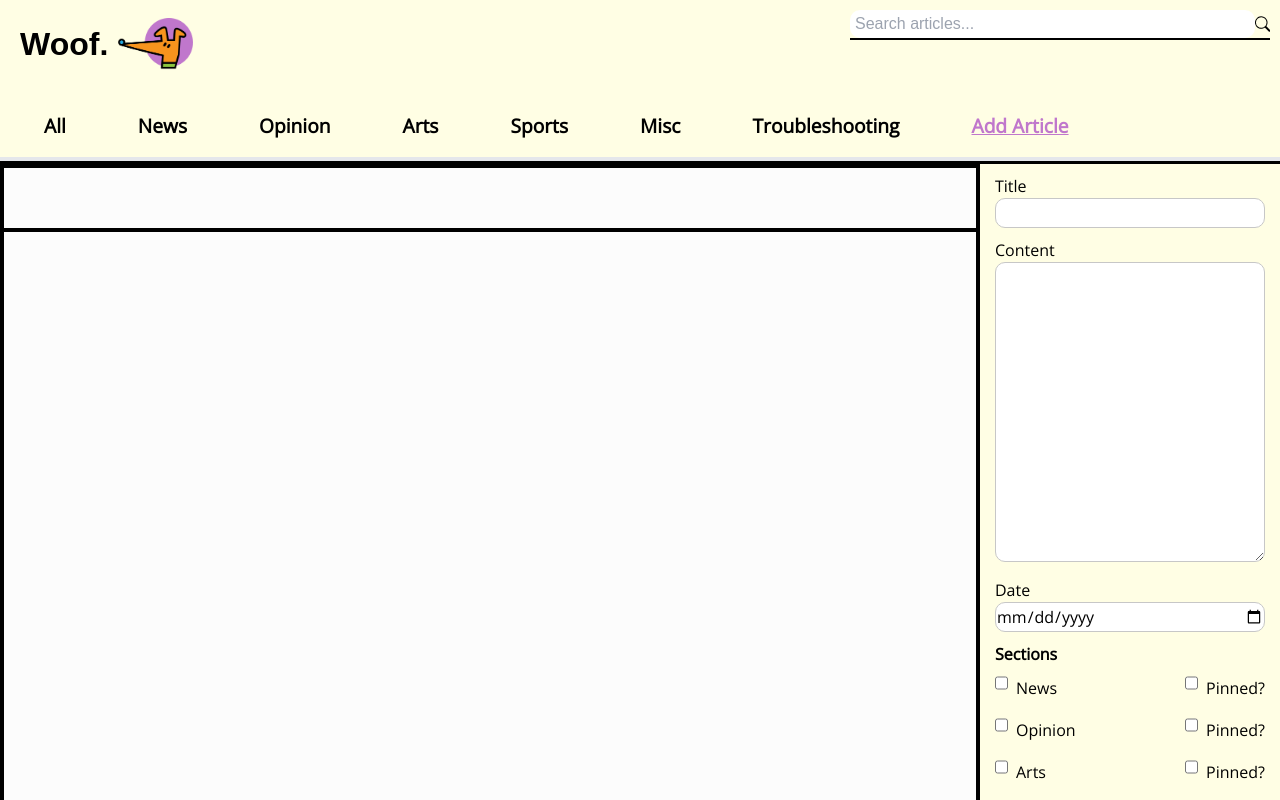
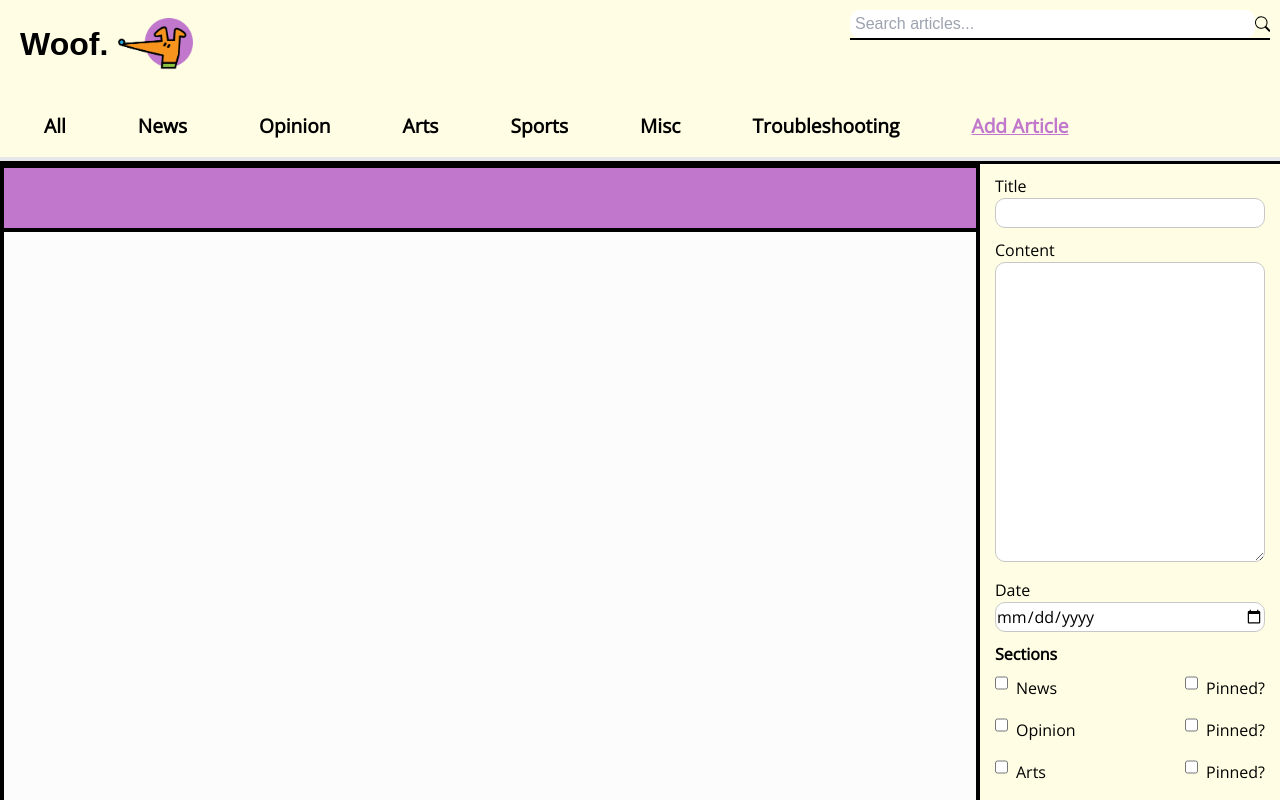
Before and after one commit to dailybruin/woof, a Next.js app: page /new in a window 1280 px wide. Shown: the top 800 px of the page. Built offline with nearby package versions, Linux system fonts and the light colour scheme.

Commit message:
Add purple to top of article Box/card

```diff
--- a/components/Form.tsx
+++ b/components/Form.tsx
@@ -155,7 +155,7 @@ const Form = ({ formId, articleForm, forNewArticle = true }: Props) => {
         style={styles.boxContainer}
         className="border-4 border-black bg-white"
       >
-        <Box title={form.title} innerText="">
+        <Box title={form.title} innerText="" color="accent-purple">
           <Markdown
             className="prose"
 
```
